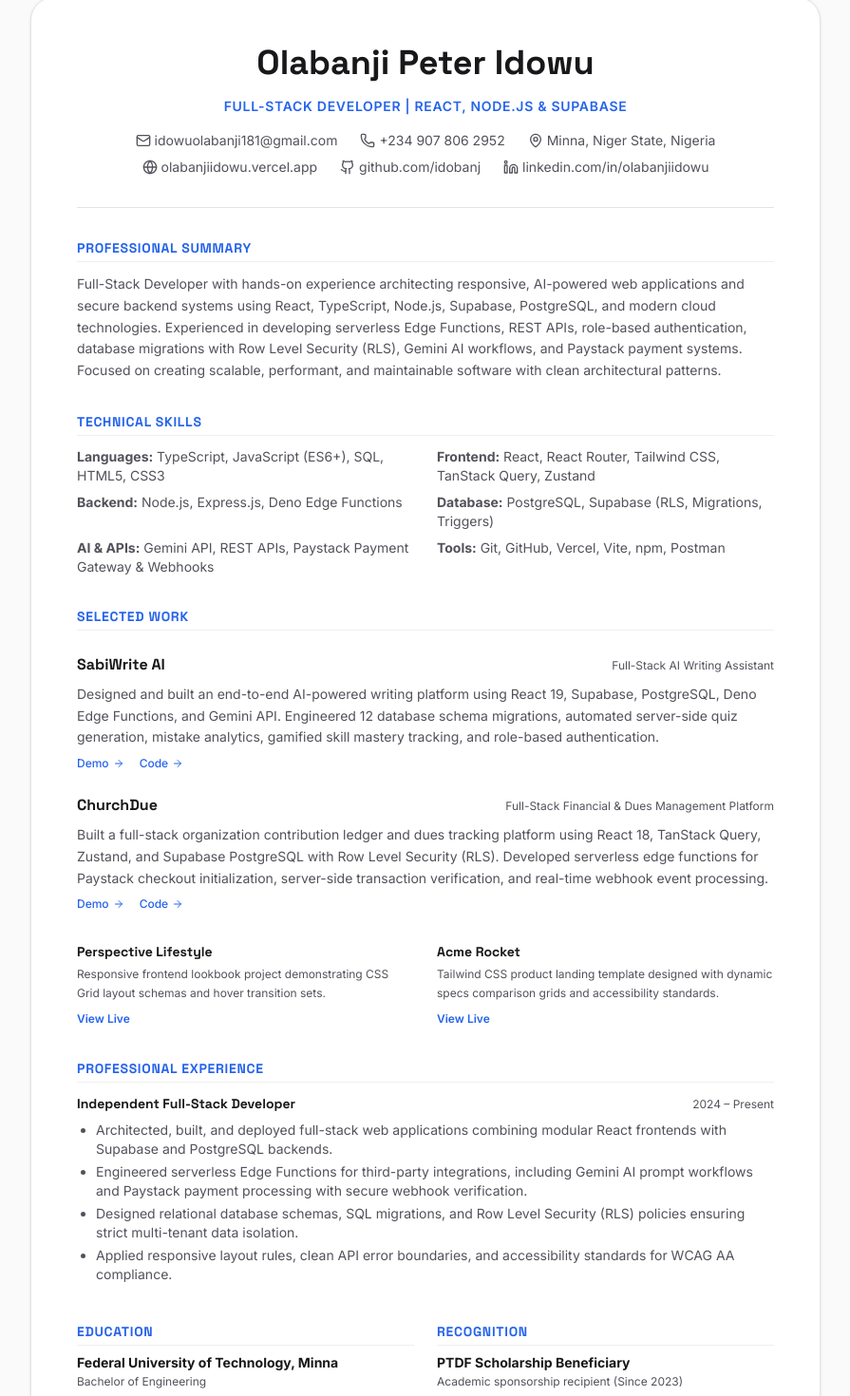
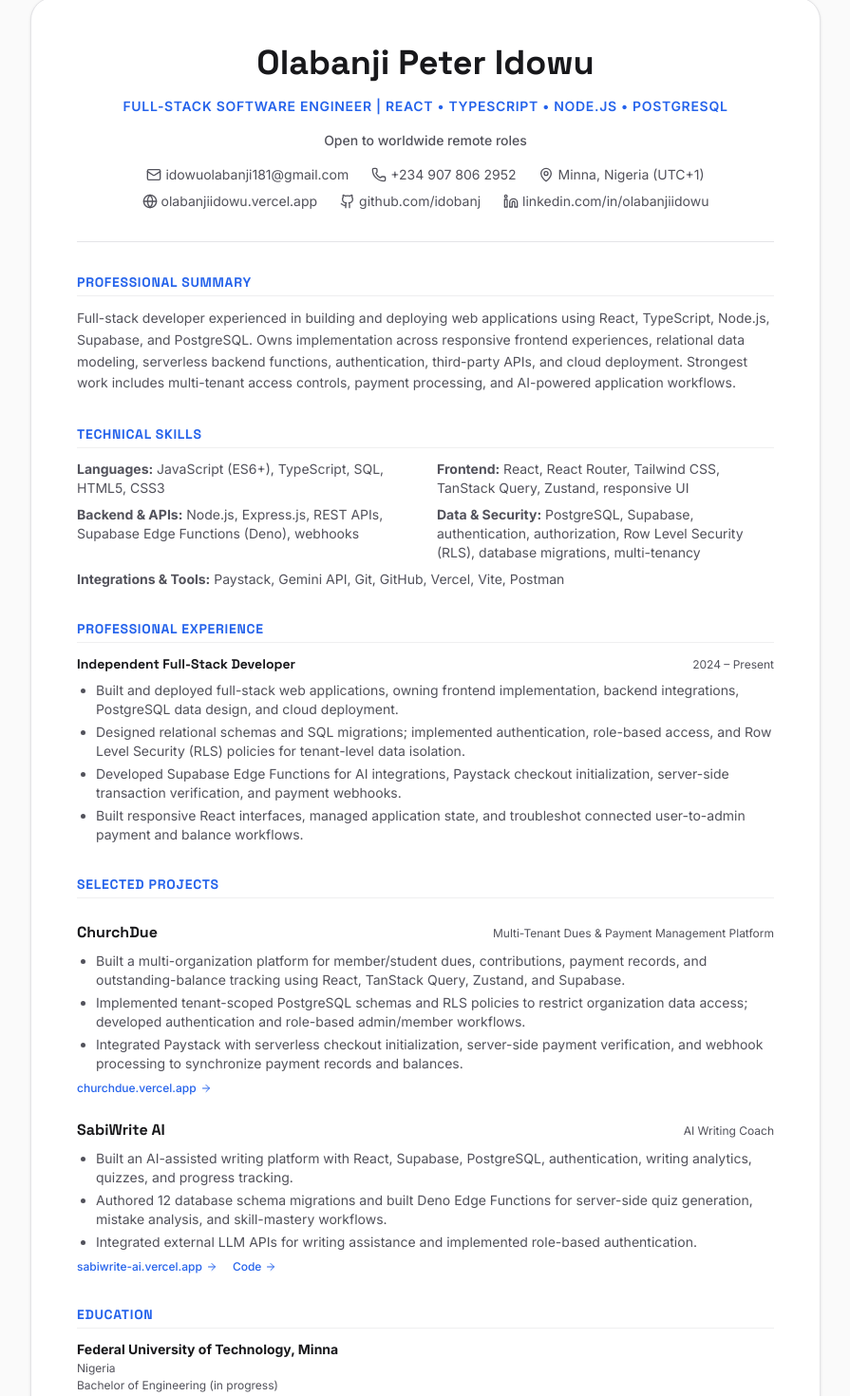
Before and after one commit to idobanj/Olabanji-Idowu, a React (Vite) app: page /resume in a window 1280 px wide. Shown: the part 183-1653 px from the top of the page at 95% size, without its empty margins (192-1087 px from the left). Built offline with nearby package versions, Linux system fonts and the light colour scheme.

Commit message:
modify my resume

```diff
--- a/src/routes/Resume.jsx
+++ b/src/routes/Resume.jsx
@@ -18,11 +18,11 @@ export default function Resume() {
     "@context": "https://schema.org",
     "@type": "ProfilePage",
     "name": "Olabanji Peter Idowu Resume",
-    "description": "Professional Resume of Olabanji Peter Idowu — Full-Stack Developer",
+    "description": "Professional Resume of Olabanji Peter Idowu — Full-Stack Software Engineer",
     "mainEntity": {
       "@type": "Person",
       "name": "Olabanji Peter Idowu",
-      "jobTitle": "Full-Stack Developer",
+      "jobTitle": "Full-Stack Software Engineer",
       "email": "idowuolabanji181@gmail.com",
       "telephone": "+2349078062952"
     }
@@ -32,7 +32,7 @@ export default function Resume() {
     <>
       <SEO
         title="Resume - Olabanji Peter Idowu"
-        description="Professional resume of Olabanji Peter Idowu, Full-Stack Developer."
+        description="Professional resume of Olabanji Peter Idowu, Full-Stack Software Engineer based in Minna, Nigeria (UTC+1), open to worldwide remote roles."
         ogUrl="https://olabanjiidowu.vercel.app/resume"
         structuredData={resumeSchema}
       />
@@ -40,7 +40,7 @@ export default function Resume() {
       <div className="mx-auto max-w-4xl px-4 py-12 sm:px-6 lg:px-8 print:p-0 print:bg-white print:text-black transition-colors duration-200">
 
         {/* Navigation / Action bar (Hidden when printing) */}
-        <div className="flex items-center justify-between gap-4 mb-10 print:hidden">
+        <div className="flex flex-wrap items-center justify-between gap-4 mb-10 print:hidden">
           <Link
             to="/"
             className="inline-flex items-center gap-2 text-sm font-medium text-muted-foreground hover:text-foreground transition-colors group"
@@ -67,14 +67,17 @@ export default function Resume() {
               Olabanji Peter Idowu
             </h1>
             <p className="text-accent print:text-slate-800 font-semibold tracking-wider uppercase text-xs sm:text-sm">
-              Full-Stack Developer | React, Node.js & Supabase
+              Full-Stack Software Engineer | React • TypeScript • Node.js • PostgreSQL
+            </p>
+            <p className="text-sm font-medium text-muted-foreground print:text-slate-700">
+              Open to worldwide remote roles
             </p>
 
             {/* Contact Details Grid */}
             <div className="flex flex-wrap justify-center items-center gap-y-2 gap-x-6 text-xs sm:text-sm text-muted-foreground print:text-slate-700">
               <span className="flex items-center gap-1">
                 <Mail className="h-4 w-4" />
-                <a href="mailto:idowuolabanji181@gmail.com" className="hover:underline">idowuolabanji181@gmail.com</a>
+                <a href="mailto:idowuolabanji181@gmail.com" className="hover:underline break-all">idowuolabanji181@gmail.com</a>
               </span>
               <span className="flex items-center gap-1">
                 <Phone className="h-4 w-4" />
@@ -82,7 +85,7 @@ export default function Resume() {
               </span>
               <span className="flex items-center gap-1">
                 <MapPin className="h-4 w-4" />
-                <span>Minna, Niger State, Nigeria</span>
+                <span>Minna, Nigeria (UTC+1)</span>
               </span>
               <span className="flex items-center gap-1">
                 <Globe className="h-4 w-4" />
@@ -105,7 +108,7 @@ export default function Resume() {
               Professional Summary
             </h2>
             <p className="text-muted-foreground print:text-slate-700 text-sm leading-relaxed">
-              Full-Stack Developer with hands-on experience architecting responsive, AI-powered web applications and secure backend systems using React, TypeScript, Node.js, Supabase, PostgreSQL, and modern cloud technologies. Experienced in developing serverless Edge Functions, REST APIs, role-based authentication, database migrations with Row Level Security (RLS), Gemini AI workflows, and Paystack payment systems. Focused on creating scalable, performant, and maintainable software with clean architectural patterns.
+              Full-stack developer experienced in building and deploying web applications using React, TypeScript, Node.js, Supabase, and PostgreSQL. Owns implementation across responsive frontend experiences, relational data modeling, serverless backend functions, authentication, third-party APIs, and cloud deployment. Strongest work includes multi-tenant access controls, payment processing, and AI-powered application workflows.
             </p>
           </div>
 
@@ -115,79 +118,11 @@ export default function Resume() {
               Technical Skills
             </h2>
             <div className="grid grid-cols-1 sm:grid-cols-2 gap-y-2 gap-x-6 text-sm text-muted-foreground print:text-slate-700">
-              <p><strong>Languages:</strong> TypeScript, JavaScript (ES6+), SQL, HTML5, CSS3</p>
-              <p><strong>Frontend:</strong> React, React Router, Tailwind CSS, TanStack Query, Zustand</p>
-              <p><strong>Backend:</strong> Node.js, Express.js, Deno Edge Functions</p>
-              <p><strong>Database:</strong> PostgreSQL, Supabase (RLS, Migrations, Triggers)</p>
-              <p><strong>AI & APIs:</strong> Gemini API, REST APIs, Paystack Payment Gateway & Webhooks</p>
-              <p><strong>Tools:</strong> Git, GitHub, Vercel, Vite, npm, Postman</p>
-            </div>
-          </div>
-
-          {/* Selected Work */}
-          <div className="space-y-6">
-            <h2 className="font-display text-sm font-bold uppercase tracking-wider text-accent print:text-slate-800 border-b border-border/60 pb-1">
-              Selected Work
-            </h2>
-
-            {/* SabiWrite AI */}
-            <div className="space-y-2">
-              <div className="flex justify-between items-baseline flex-wrap gap-2">
-                <h3 className="font-display font-bold text-base text-foreground print:text-black">SabiWrite AI</h3>
-                <span className="text-xs text-muted-foreground print:text-slate-500">Full-Stack AI Writing Assistant</span>
-              </div>
-              <p className="text-muted-foreground print:text-slate-700 text-xs sm:text-sm leading-relaxed">
-                Designed and built an end-to-end AI-powered writing platform using React 19, Supabase, PostgreSQL, Deno Edge Functions, and Gemini API. Engineered 12 database schema migrations, automated server-side quiz generation, mistake analytics, gamified skill mastery tracking, and role-based authentication.
-              </p>
-              <div className="flex gap-4 text-xs font-medium text-accent print:text-slate-800">
-                <a href="https://sabiwrite-ai.vercel.app" target="_blank" rel="noopener noreferrer" className="hover:underline flex items-center gap-1">
-                  Demo <ArrowLeft className="h-3 w-3 rotate-180" />
-                </a>
-                <a href="https://github.com/idobanj/SabiWrite-AI" target="_blank" rel="noopener noreferrer" className="hover:underline flex items-center gap-1">
-                  Code <ArrowLeft className="h-3 w-3 rotate-180" />
-                </a>
-              </div>
-            </div>
-
-            {/* ChurchDue */}
-            <div className="space-y-2">
-              <div className="flex justify-between items-baseline flex-wrap gap-2">
-                <h3 className="font-display font-bold text-base text-foreground print:text-black">ChurchDue</h3>
-                <span className="text-xs text-muted-foreground print:text-slate-500">Full-Stack Financial & Dues Management Platform</span>
-              </div>
-              <p className="text-muted-foreground print:text-slate-700 text-xs sm:text-sm leading-relaxed">
-                Built a full-stack organization contribution ledger and dues tracking platform using React 18, TanStack Query, Zustand, and Supabase PostgreSQL with Row Level Security (RLS). Developed serverless edge functions for Paystack checkout initialization, server-side transaction verification, and real-time webhook event processing.
-              </p>
-              <div className="flex gap-4 text-xs font-medium text-accent print:text-slate-800">
-                <a href="https://churchdue.vercel.app/" target="_blank" rel="noopener noreferrer" className="hover:underline flex items-center gap-1">
-                  Demo <ArrowLeft className="h-3 w-3 rotate-180" />
-                </a>
-                <a href="https://github.com/idobanj/ChurchDue-project" target="_blank" rel="noopener noreferrer" className="hover:underline flex items-center gap-1">
-                  Code <ArrowLeft className="h-3 w-3 rotate-180" />
-                </a>
-              </div>
-            </div>
-
-            {/* Two Column Projects */}
-            <div className="grid grid-cols-1 sm:grid-cols-2 gap-6 pt-2">
-              <div className="space-y-1">
-                <h4 className="font-display font-bold text-sm text-foreground print:text-black">Perspective Lifestyle</h4>
-                <p className="text-muted-foreground print:text-slate-700 text-xs leading-relaxed">
-                  Responsive frontend lookbook project demonstrating CSS Grid layout schemas and hover transition sets.
-                </p>
-                <a href="https://perspective-lifestyle.vercel.app" target="_blank" rel="noopener noreferrer" className="text-xs font-semibold text-accent print:text-slate-800 hover:underline">
-                  View Live
-                </a>
-              </div>
-              <div className="space-y-1">
-                <h4 className="font-display font-bold text-sm text-foreground print:text-black">Acme Rocket</h4>
-                <p className="text-muted-foreground print:text-slate-700 text-xs leading-relaxed">
-                  Tailwind CSS product landing template designed with dynamic specs comparison grids and accessibility standards.
-                </p>
-                <a href="https://acme-rocket-website-rose.vercel.app" target="_blank" rel="noopener noreferrer" className="text-xs font-semibold text-accent print:text-slate-800 hover:underline">
-                  View Live
-                </a>
-              </div>
+              <p><strong>Languages:</strong> JavaScript (ES6+), TypeScript, SQL, HTML5, CSS3</p>
+              <p><strong>Frontend:</strong> React, React Router, Tailwind CSS, TanStack Query, Zustand, responsive UI</p>
+              <p><strong>Backend & APIs:</strong> Node.js, Express.js, REST APIs, Supabase Edge Functions (Deno), webhooks</p>
+              <p><strong>Data & Security:</strong> PostgreSQL, Supabase, authentication, authorization, Row Level Security (RLS), database migrations, multi-tenancy</p>
+              <p className="sm:col-span-2"><strong>Integrations & Tools:</strong> Paystack, Gemini API, Git, GitHub, Vercel, Vite, Postman</p>
             </div>
           </div>
 
@@ -202,34 +137,65 @@ export default function Resume() {
                 <span className="text-xs text-muted-foreground print:text-slate-500">2024 – Present</span>
               </div>
               <ul className="list-disc pl-5 text-muted-foreground print:text-slate-700 text-xs sm:text-sm space-y-1">
-                <li>Architected, built, and deployed full-stack web applications combining modular React frontends with Supabase and PostgreSQL backends.</li>
-                <li>Engineered serverless Edge Functions for third-party integrations, including Gemini AI prompt workflows and Paystack payment processing with secure webhook verification.</li>
-                <li>Designed relational database schemas, SQL migrations, and Row Level Security (RLS) policies ensuring strict multi-tenant data isolation.</li>
-                <li>Applied responsive layout rules, clean API error boundaries, and accessibility standards for WCAG AA compliance.</li>
+                <li>Built and deployed full-stack web applications, owning frontend implementation, backend integrations, PostgreSQL data design, and cloud deployment.</li>
+                <li>Designed relational schemas and SQL migrations; implemented authentication, role-based access, and Row Level Security (RLS) policies for tenant-level data isolation.</li>
+                <li>Developed Supabase Edge Functions for AI integrations, Paystack checkout initialization, server-side transaction verification, and payment webhooks.</li>
+                <li>Built responsive React interfaces, managed application state, and troubleshot connected user-to-admin payment and balance workflows.</li>
               </ul>
             </div>
           </div>
 
-          {/* Education & Recognition */}
-          <div className="grid grid-cols-1 sm:grid-cols-2 gap-6 pt-2">
+          <div className="space-y-6">
+            <h2 className="font-display text-sm font-bold uppercase tracking-wider text-accent print:text-slate-800 border-b border-border/60 pb-1">
+              Selected Projects
+            </h2>
+
             <div className="space-y-2">
-              <h2 className="font-display text-sm font-bold uppercase tracking-wider text-accent print:text-slate-800 border-b border-border/60 pb-1">
-                Education
-              </h2>
-              <div className="text-xs sm:text-sm">
-                <h3 className="font-bold text-foreground print:text-black">Federal University of Technology, Minna</h3>
-                <p className="text-muted-foreground print:text-slate-700 text-xs mt-0.5">Bachelor of Engineering</p>
+              <div className="flex justify-between items-baseline flex-wrap gap-2">
+                <h3 className="font-display font-bold text-base text-foreground print:text-black">ChurchDue</h3>
+                <span className="text-xs text-muted-foreground print:text-slate-500">Multi-Tenant Dues & Payment Management Platform</span>
+              </div>
+              <ul className="list-disc pl-5 text-muted-foreground print:text-slate-700 text-xs sm:text-sm space-y-1">
+                <li>Built a multi-organization platform for member/student dues, contributions, payment records, and outstanding-balance tracking using React, TanStack Query, Zustand, and Supabase.</li>
+                <li>Implemented tenant-scoped PostgreSQL schemas and RLS policies to restrict organization data access; developed authentication and role-based admin/member workflows.</li>
+                <li>Integrated Paystack with serverless checkout initialization, server-side payment verification, and webhook processing to synchronize payment records and balances.</li>
+              </ul>
+              <div className="flex gap-4 text-xs font-medium text-accent print:text-slate-800">
+                <a href="https://churchdue.vercel.app" target="_blank" rel="noopener noreferrer" className="hover:underline flex items-center gap-1">
+                  churchdue.vercel.app <ArrowLeft className="h-3 w-3 rotate-180" />
+                </a>
               </div>
             </div>
 
             <div className="space-y-2">
-              <h2 className="font-display text-sm font-bold uppercase tracking-wider text-accent print:text-slate-800 border-b border-border/60 pb-1">
-                Recognition
-              </h2>
-              <div className="text-xs sm:text-sm">
-                <h3 className="font-bold text-foreground print:text-black">PTDF Scholarship Beneficiary</h3>
-                <p className="text-muted-foreground print:text-slate-700 text-xs mt-0.5">Academic sponsorship recipient (Since 2023)</p>
+              <div className="flex justify-between items-baseline flex-wrap gap-2">
+                <h3 className="font-display font-bold text-base text-foreground print:text-black">SabiWrite AI</h3>
+                <span className="text-xs text-muted-foreground print:text-slate-500">AI Writing Coach</span>
               </div>
+              <ul className="list-disc pl-5 text-muted-foreground print:text-slate-700 text-xs sm:text-sm space-y-1">
+                <li>Built an AI-assisted writing platform with React, Supabase, PostgreSQL, authentication, writing analytics, quizzes, and progress tracking.</li>
+                <li>Authored 12 database schema migrations and built Deno Edge Functions for server-side quiz generation, mistake analysis, and skill-mastery workflows.</li>
+                <li>Integrated external LLM APIs for writing assistance and implemented role-based authentication.</li>
+              </ul>
+              <div className="flex gap-4 text-xs font-medium text-accent print:text-slate-800">
+                <a href="https://sabiwrite-ai.vercel.app" target="_blank" rel="noopener noreferrer" className="hover:underline flex items-center gap-1">
+                  sabiwrite-ai.vercel.app <ArrowLeft className="h-3 w-3 rotate-180" />
+                </a>
+                <a href="https://github.com/idobanj/SabiWrite-AI" target="_blank" rel="noopener noreferrer" className="hover:underline flex items-center gap-1">
+                  Code <ArrowLeft className="h-3 w-3 rotate-180" />
+                </a>
+              </div>
+            </div>
+          </div>
+
+          <div className="space-y-3">
+            <h2 className="font-display text-sm font-bold uppercase tracking-wider text-accent print:text-slate-800 border-b border-border/60 pb-1">
+              Education
+            </h2>
+            <div className="text-xs sm:text-sm">
+              <h3 className="font-bold text-foreground print:text-black">Federal University of Technology, Minna</h3>
+              <p className="text-muted-foreground print:text-slate-700 text-xs mt-0.5">Nigeria</p>
+              <p className="text-muted-foreground print:text-slate-700 text-xs mt-0.5">Bachelor of Engineering (in progress)</p>
             </div>
           </div>
 
```
